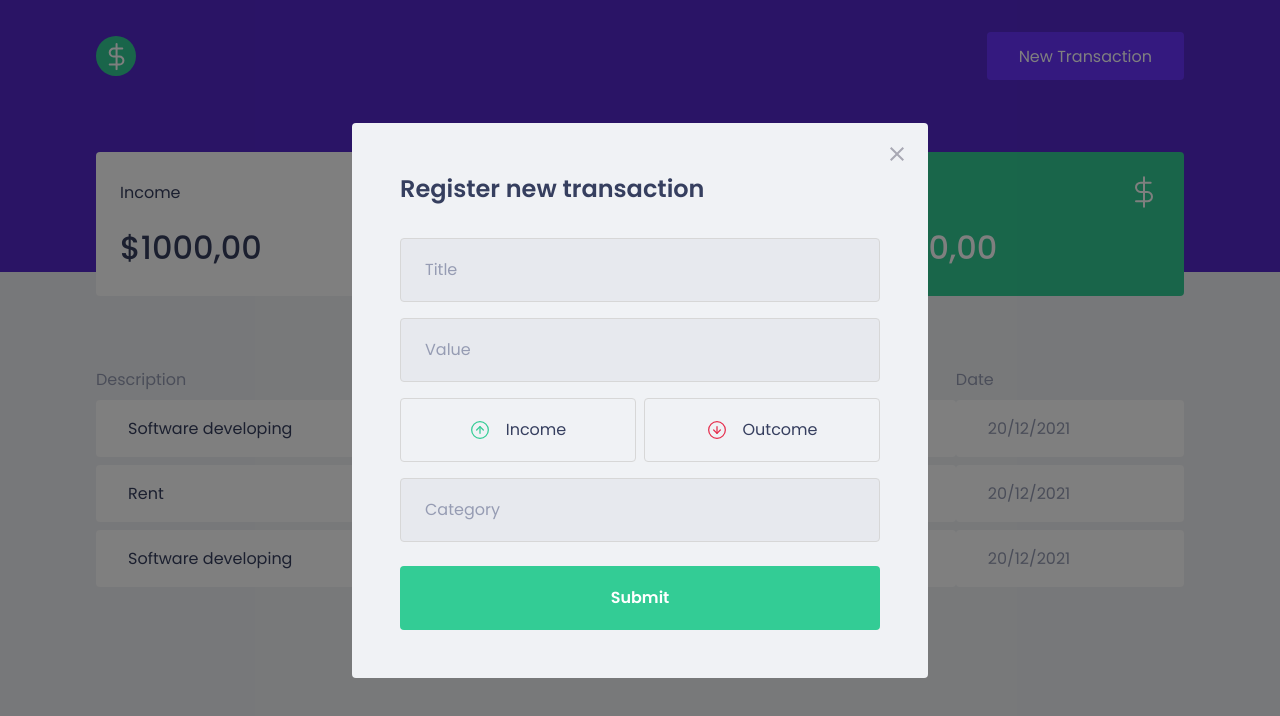
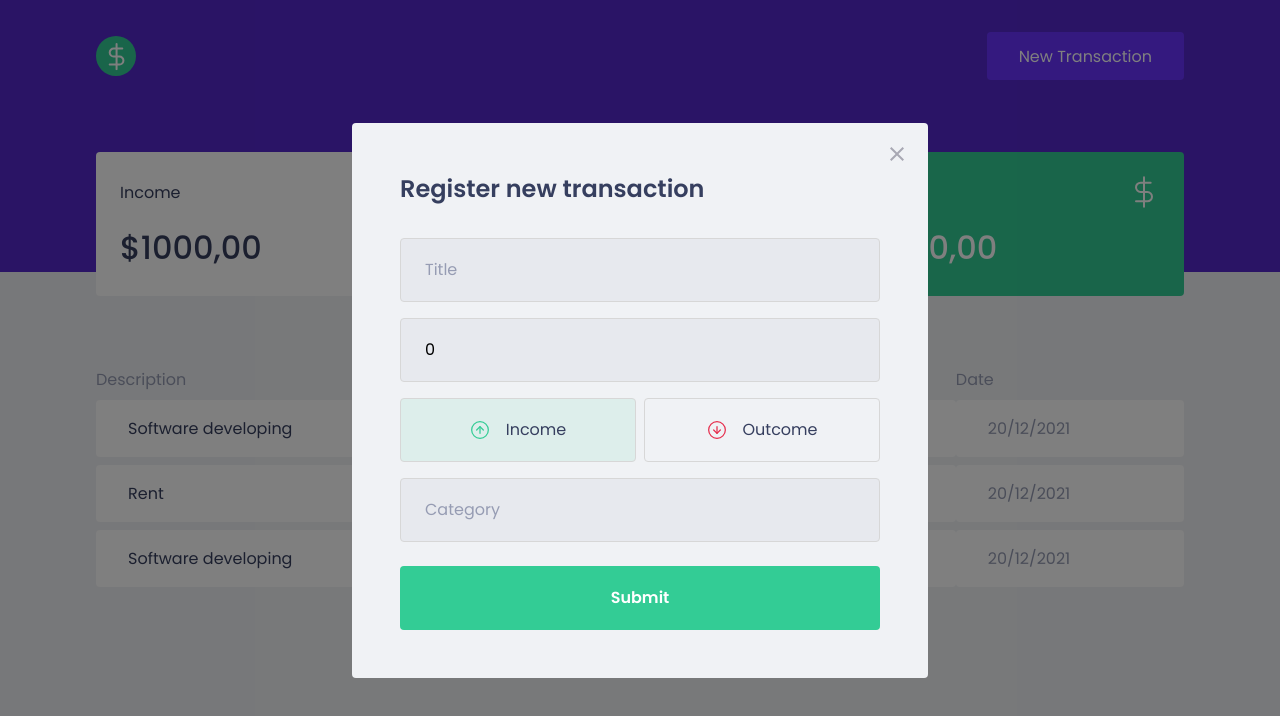
Before and after one commit to jordanboaz/moneycontrol, a React (Create React App) app: page / in a window 1280 px wide. Both pictures are taken after a click on the button "New Transaction". Shown: the top 716 px of the page. Built offline with nearby package versions, Linux system fonts and the light colour scheme; no server answers; what miragejs would draw is missing.

Commit message:
feature/add-form

```diff
--- a/src/components/NewTransactionalModal/index.tsx
+++ b/src/components/NewTransactionalModal/index.tsx
@@ -1,8 +1,10 @@
+import { FormEvent, useState } from 'react';
 import Modal from 'react-modal'
 import closeImg from '../../assets/close.svg';
 import incomeImg from '../../assets/income.svg';
 import outcomeImg from '../../assets/outcome.svg';
-import { Container, TransactionTypeContainer } from './styles'
+import { api } from '../../services/api';
+import { Container, TransactionTypeContainer, RadioBox } from './styles'
 interface NewTransactinonalModalProps {
   isOpen: boolean;
   onRequestClose: () => void;
@@ -10,6 +12,22 @@
 
 
 export function NewTransactionalModal({ isOpen, onRequestClose }: NewTransactinonalModalProps) {
+  const [type, setType] = useState('deposit');
+  const [title, setTitle] = useState('');
+  const [value, setValue] = useState(0);
+  const [category, setCategory] = useState('');
+
+
+  function handleCreateNewTransaction(event: FormEvent) {
+    event.preventDefault()
+
+    const data = {
+      title, value, type, category
+    }
+
+    api.post('/transactions', data)
+  }
+
   return (
     <Modal
       isOpen={isOpen}
@@ -20,25 +38,25 @@
       <button type="button" onClick={onRequestClose} className="react-modal-close">
         <img src={closeImg} alt="Close modal" />
       </button>
-      <Container>
+      <Container onSubmit={handleCreateNewTransaction}>
         <h2>Register new transaction</h2>
 
-        <input placeholder="Title" />
-        <input placeholder="Value" type="number" />
+        <input placeholder="Title" value={title} onChange={event => setTitle(event.target.value)} />
+        <input placeholder="Value" type="number" value={value} onChange={event => setValue(Number(event.target.value))} />
 
         <TransactionTypeContainer>
-          <button type="button">
+          <RadioBox isActive={type === 'deposit'} type="button" onClick={() => setType('deposit')} activeColor="green">
             <img src={incomeImg} alt="Income" />
             <span>Income</span>
-          </button>
+          </RadioBox>
 
-          <button type="button">
+          <RadioBox isActive={type === 'withdraw'} type="button" onClick={() => setType('withdraw')} activeColor="red">
             <img src={outcomeImg} alt="Outcome" />
             <span>Outcome</span>
-          </button>
+          </RadioBox>
         </TransactionTypeContainer>
 
-        <input placeholder="Category" />
+        <input placeholder="Category" value={category} onChange={event => setCategory((event.target.value))} />
 
         <button type="submit" >Submit</button>
       </Container>
--- a/src/components/NewTransactionalModal/styles.ts
+++ b/src/components/NewTransactionalModal/styles.ts
@@ -1,5 +1,5 @@
 import styled from 'styled-components'
-import { darken } from 'polished'
+import { darken, transparentize } from 'polished'
 export const Container = styled.form`
   h2 {
     color: var(--text-title);
@@ -55,17 +55,32 @@
   gap: 0.5rem;
 
   button {
+
+  }
+`
+
+interface RadioBoxProps {
+  isActive: boolean;
+  activeColor: 'green' | 'red';
+}
+
+const colors = {
+  red: '#e52e4d',
+  green: '#33cc95'
+}
+
+export const RadioBox = styled.button<RadioBoxProps>`
     height: 4rem;
     border: 1px solid #d7d7d7;
     border-radius: 0.25rem;
 
-    background: transparent;
 
     display: flex;
     align-items: center;
     justify-content: center;
 
     transition: border-color 0.2s;
+    background: ${(props) => props.isActive ? transparentize(0.9, colors[props.activeColor]) : 'transparent'}};
 
     &:hover {
       border-color: ${darken(0.2, '#d7d7d7')};
@@ -82,5 +97,4 @@
       font-size: 1rem;
       color: var(--text-title);
     }
-  }
 `
--- a/src/index.tsx
+++ b/src/index.tsx
@@ -6,6 +6,12 @@
 createServer({
   routes() {
     this.namespace = 'api';
+
+    this.post('/transactions', (schema, request) => {
+      const data = JSON.parse(request.requestBody);
+
+      return data;
+    })
 
     this.get('/transactions', () => {
       return [
@@ -19,6 +25,8 @@
         }
       ]
     })
+
+
   }
 })
 
```
